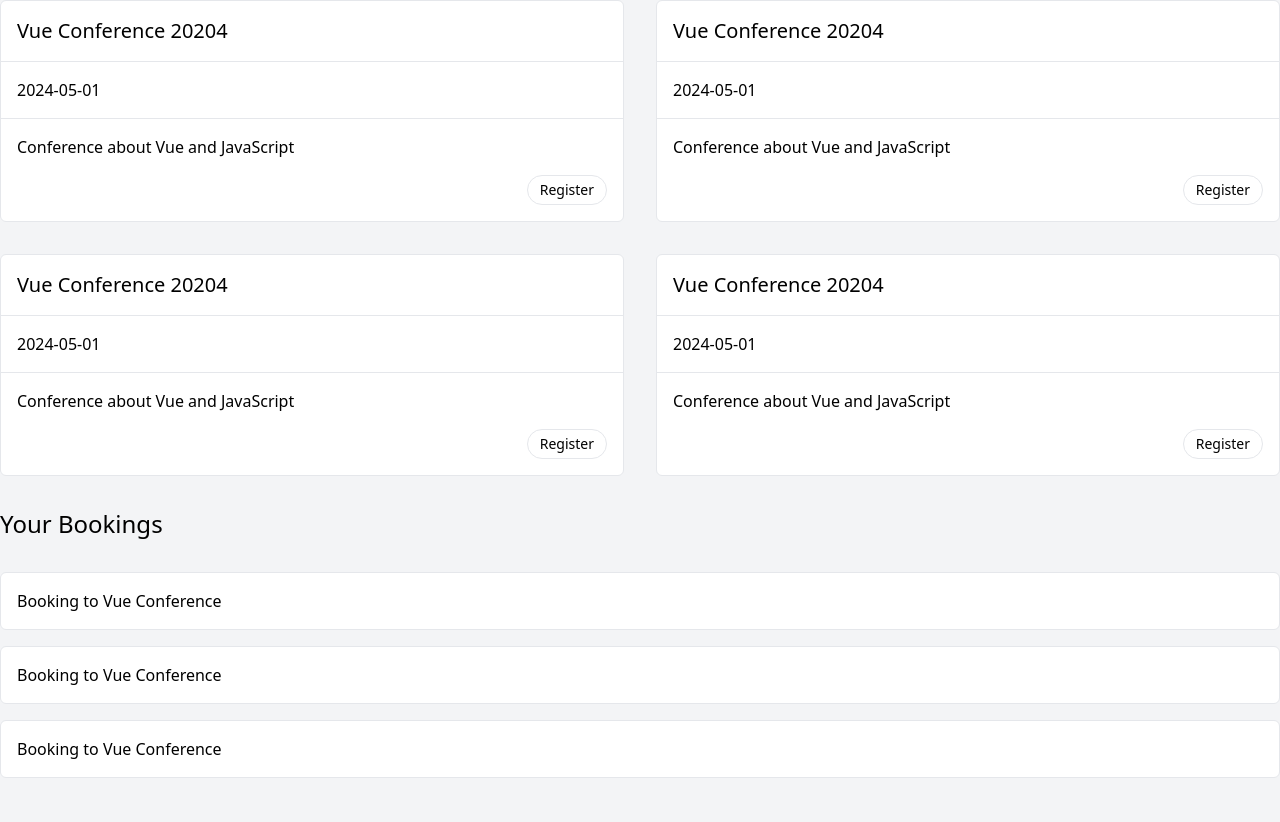
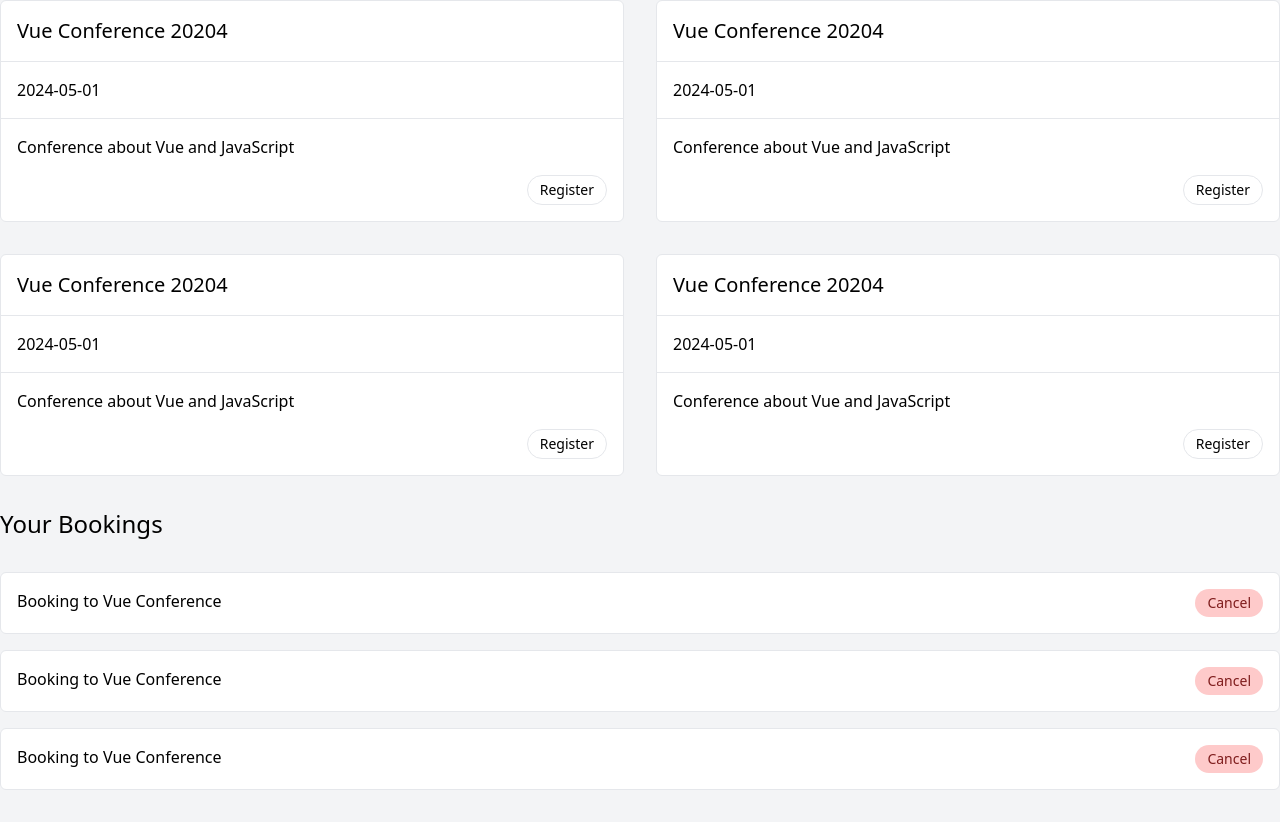
Before and after one commit to filipivanovic/event-booking, a Vue app: page / in a window 1280 px wide. Shown: the part 676-1498 px from the top of the page. Built offline with nearby package versions, Linux system fonts and the light colour scheme.

Commit message:
cancel button added

```diff
--- a/src/components/BookingItem.vue
+++ b/src/components/BookingItem.vue
@@ -1,11 +1,15 @@
 <script setup>
 
 import SectionCard from '@/components/SectionCard.vue'
+import RoundButton from '@/components/RoundButton.vue'
 </script>
 
 <template>
   <SectionCard>
-    Booking to Vue Conference
+    <div class="flex justify-between">
+      <div>Booking to Vue Conference</div>
+      <RoundButton variant="danger">Cancel</RoundButton>
+    </div>
   </SectionCard>
 </template>
 
--- a/src/components/RoundButton.vue
+++ b/src/components/RoundButton.vue
@@ -1,12 +1,23 @@
 
 <script setup>
 
+const variants = {
+  default: 'border border-gray-200 hover:bg-gray-100',
+  danger: 'bg-red-200 enabled:hover:bg-red-100 text-red-900'
+}
+
 defineEmits(['click'])
+defineProps({
+  variant: {
+    type: String,
+    default: 'default'
+  }
+})
 
 </script>
 
 <template>
-  <button class="text-sm font-medium border border-gray-200 rounded-full px-3 py-1 hover:bg-gray-100" @click="$emit('click')">
+  <button :class="['text-sm font-medium rounded-full px-3 py-1 hover:bg-gray-100', variants[variant] ?? variants.default]" @click="$emit('click')">
     <slot></slot>
   </button>
 </template>
```
